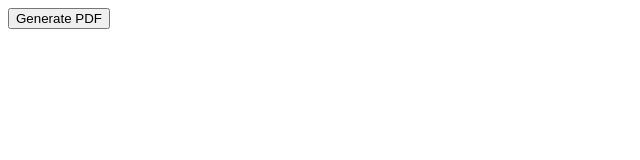
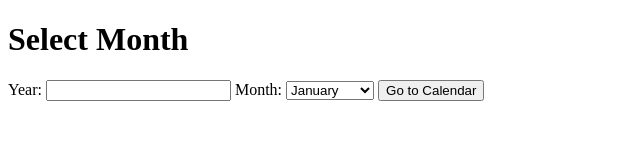
Before and after one commit to PepikVaio/test1, a plain HTML site: page index.html in a window 1280 px wide. Shown: the whole page, without its empty margins (0-640 px from the left). Drawn offline with Linux system fonts and the light colour scheme.

Commit message:
Update index.html

```diff
--- a/index.html
+++ b/index.html
@@ -3,48 +3,30 @@
 <head>
     <meta charset="UTF-8">
     <meta name="viewport" content="width=device-width, initial-scale=1.0">
-    <title>Calendar with pdfmake</title>
-    <script src="https://cdnjs.cloudflare.com/ajax/libs/pdfmake/0.1.68/pdfmake.min.js"></script>
-    <script src="https://cdnjs.cloudflare.com/ajax/libs/pdfmake/0.1.68/vfs_fonts.js"></script>
-    <script>
-        function generatePDF() {
-            const docDefinition = {
-                content: [
-                    {
-                        text: 'Calendar',
-                        style: 'header'
-                    },
-                    {
-                        style: 'tableExample',
-                        table: {
-                            widths: [50, 50, 50, 50, 50, 50, 50],
-                            body: [
-                                ['Mon', 'Tue', 'Wed', 'Thu', 'Fri', 'Sat', 'Sun'],
-                                ['', '', '', '', '', '', ''],
-                                ['1', '2', '3', '4', '5', '6', '7'],
-                                ['8', '9', '10', '11', '12', '13', '14'],
-                                ['15', '16', '17', '18', '19', '20', '21'],
-                                ['22', '23', '24', '25', '26', '27', '28'],
-                                ['29', '30', '31', '', '', '', '']
-                            ]
-                        }
-                    }
-                ],
-                styles: {
-                    header: {
-                        fontSize: 24,
-                        bold: true
-                    },
-                    tableExample: {
-                        margin: [0, 5, 0, 15]
-                    }
-                }
-            };
-            pdfMake.createPdf(docDefinition).download();
-        }
-    </script>
+    <title>Select Month</title>
 </head>
 <body>
-    <button onclick="generatePDF()">Generate PDF</button>
+    <h1>Select Month</h1>
+    <form id="monthForm">
+        <label for="year">Year:</label>
+        <input type="text" id="year" name="year" required>
+        <label for="month">Month:</label>
+        <select id="month" name="month" required>
+            <option value="1">January</option>
+            <option value="2">February</option>
+            <option value="3">March</option>
+            <option value="4">April</option>
+            <option value="5">May</option>
+            <option value="6">June</option>
+            <option value="7">July</option>
+            <option value="8">August</option>
+            <option value="9">September</option>
+            <option value="10">October</option>
+            <option value="11">November</option>
+            <option value="12">December</option>
+        </select>
+        <button type="submit">Go to Calendar</button>
+    </form>
+    <script src="scripts.js"></script>
 </body>
 </html>
```
